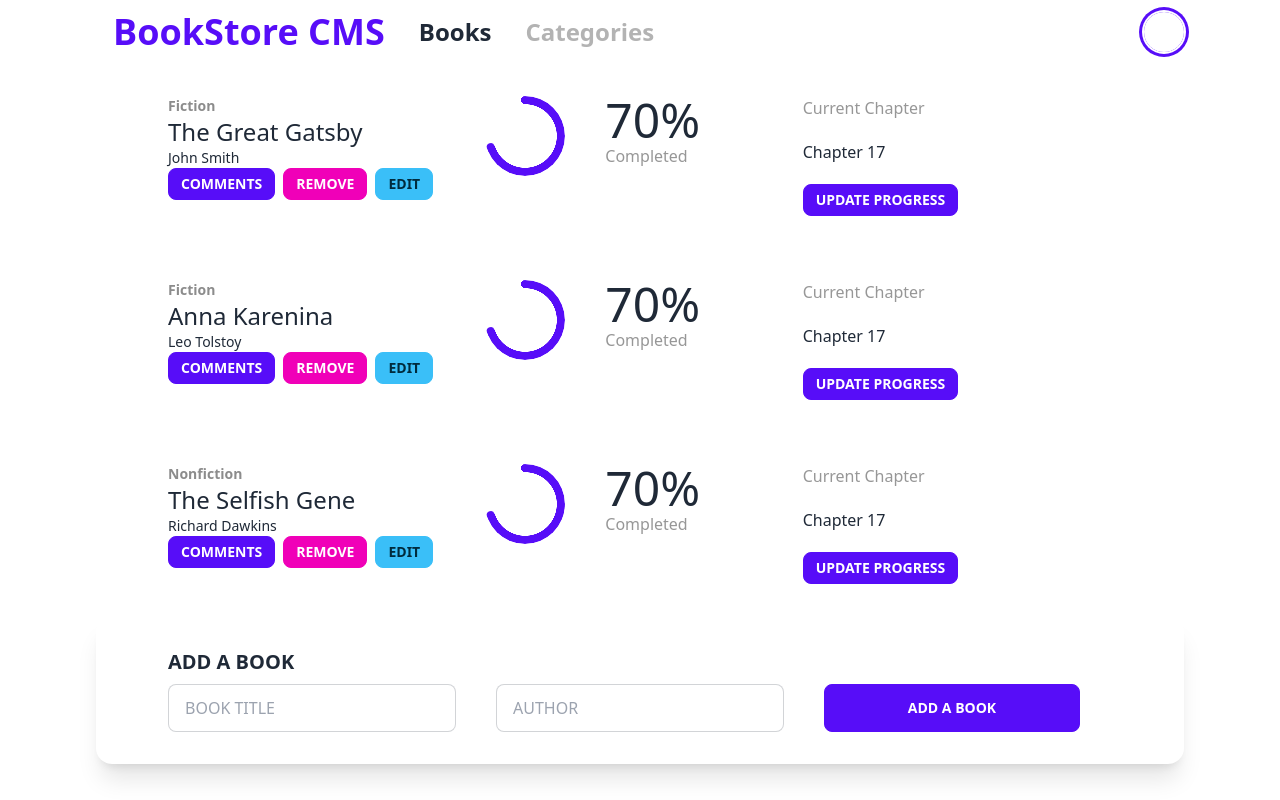
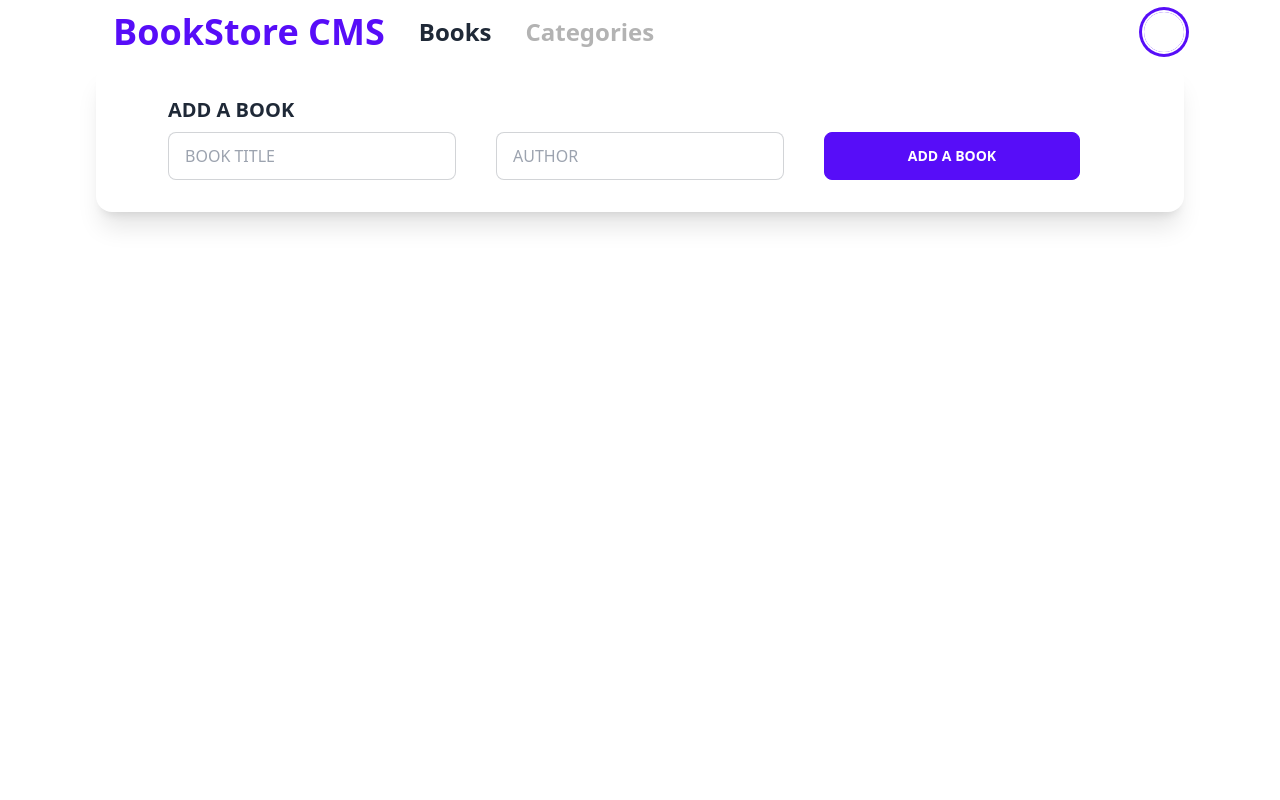
Before and after one commit to shafiuyushawu/bookstore, a React (Create React App) app: page / in a window 1280 px wide. Built offline with nearby package versions, Linux system fonts and the light colour scheme.

Commit message:
Implemented add book functionalities

```diff
--- a/package.json
+++ b/package.json
@@ -7,6 +7,7 @@
 		"@testing-library/jest-dom": "^5.16.5",
 		"@testing-library/react": "^13.4.0",
 		"@testing-library/user-event": "^13.5.0",
+		"axios": "^1.3.5",
 		"daisyui": "^2.51.5",
 		"immer": "^9.0.21",
 		"prop-types": "^15.8.1",
--- a/src/components/BookForm.jsx
+++ b/src/components/BookForm.jsx
@@ -13,7 +13,9 @@ const BookForm = () => {
     e.preventDefault();
     const itemId = uuidv4();
     if (title !== '' && author !== '') {
-      dispatch(addBook({ itemId, title, author }));
+      dispatch(addBook({
+        item_id: itemId, title, author, category: '',
+      }));
       setTitle('');
       setAuthor('');
     }
--- a/src/components/BookList.jsx
+++ b/src/components/BookList.jsx
@@ -1,15 +1,8 @@
 import PropTypes from 'prop-types';
-import { useDispatch } from 'react-redux';
-import { removeBook } from '../redux/books/bookSlice';
+// import { useDispatch } from 'react-redux';
+// import { removeBook } from '../redux/books/bookSlice';
 
-const BookList = ({ book }) => {
-  const dispatch = useDispatch();
-
-  const handleClick = () => {
-    dispatch(removeBook({ itemId: book.itemId }));
-  };
-
-  return (
+const BookList = ({ book }) => (
   <div className="px-10 mx-24 card card-side bg-base-100">
     <div className="grid grid-cols-3 card-body">
       <ul>
@@ -26,7 +19,7 @@ const BookList = ({ book }) => {
               </button>
             </li>
             <li>
-                <button onClick={handleClick} type="button" className="btn btn-sm btn-secondary">
+              <button type="button" className="btn btn-sm btn-secondary">
                 Remove
               </button>
             </li>
@@ -65,8 +58,6 @@ const BookList = ({ book }) => {
     </div>
   </div>
 );
-};
-
 BookList.propTypes = {
   book: PropTypes.shape({
     itemId: PropTypes.string,
--- a/src/redux/books/bookSlice.js
+++ b/src/redux/books/bookSlice.js
@@ -1,42 +1,46 @@
-import { createSlice } from '@reduxjs/toolkit';
+import { createSlice, createAsyncThunk } from '@reduxjs/toolkit';
+import axios from 'axios';
 
 const initialState = {
-  books: [
-    {
-      itemId: '1',
-      title: 'The Great Gatsby',
-      author: 'John Smith',
-      category: 'Fiction',
-    },
-    {
-      itemId: '2',
-      title: 'Anna Karenina',
-      author: 'Leo Tolstoy',
-      category: 'Fiction',
-    },
-    {
-      itemId: '3',
-      title: 'The Selfish Gene',
-      author: 'Richard Dawkins',
-      category: 'Nonfiction',
-    },
-  ],
+  books: [],
+  isLoading: false,
+  error: null,
 };
+
+const client = axios.create({
+  baseURL: 'https://us-central1-bookstore-api-e63c8.cloudfunctions.net/bookstoreApi/apps/',
+});
+
+export const addBook = createAsyncThunk(
+  'book/postBook',
+  async (name, thunkAPI) => {
+    try {
+      const response = await client.post('PzX3g8pOsFuhp8v5Da2x/books', { name });
+      return response.data;
+    } catch (error) {
+      return thunkAPI.rejectWithValue({ error: 'Something went wrong' });
+    }
+  },
+);
 
 const bookSlice = createSlice({
   name: 'book',
   initialState,
-  reducers: {
-    addBook: (state, { payload: { itemId, title, author } }) => {
-      state.books.push({ itemId, title, author });
-    },
-    removeBook: (state, { payload: { itemId } }) => ({
-      ...state,
-      books: state.books.filter((book) => book.itemId !== itemId),
-    }),
+  extraReducers: (builder) => {
+    builder
+      .addCase(addBook.pending, (state) => {
+        state.isLoading = true;
+        state.error = null;
+      })
+      .addCase(addBook.fulfilled, (state, action) => {
+        state.isLoading = false;
+        state.books.push(action.payload);
+      })
+      .addCase(addBook.rejected, (state, action) => {
+        state.isLoading = false;
+        state.error = action.payload.error;
+      });
   },
 });
 
-export const { addBook, removeBook } = bookSlice.actions;
-
 export default bookSlice.reducer;
```
Also changed, not shown: 2 other files (tests, documents, lock files or other folders). Lines whose indentation alone changed are shown as unchanged.
